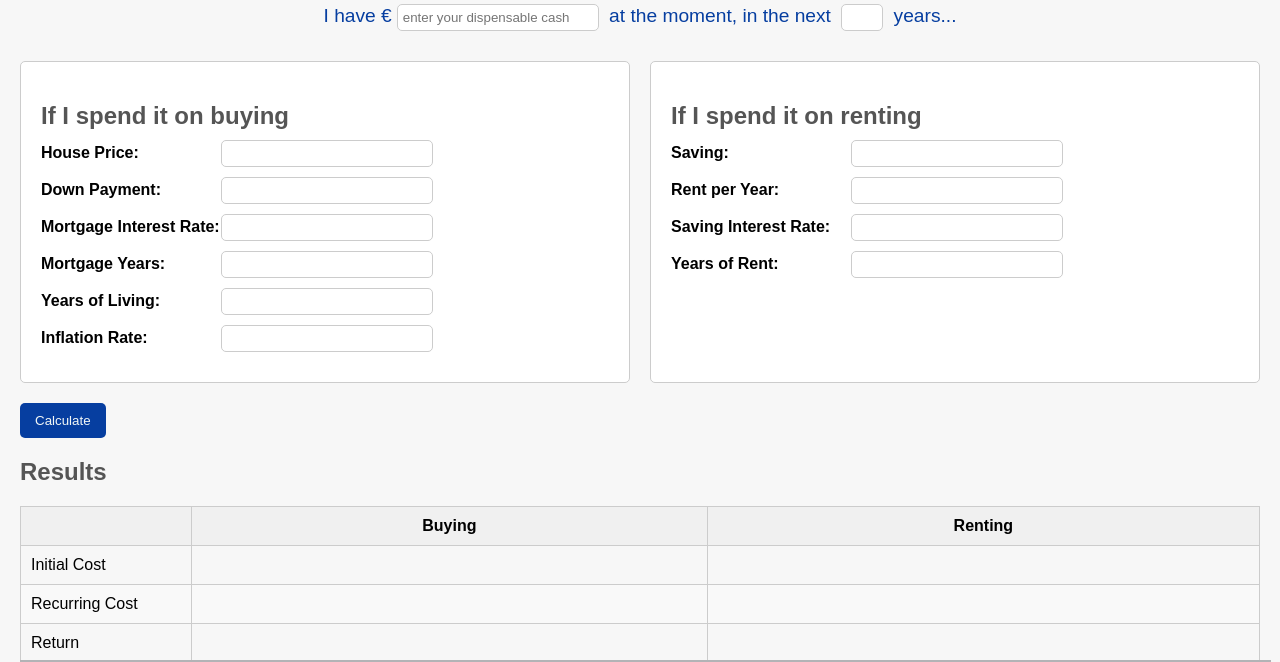
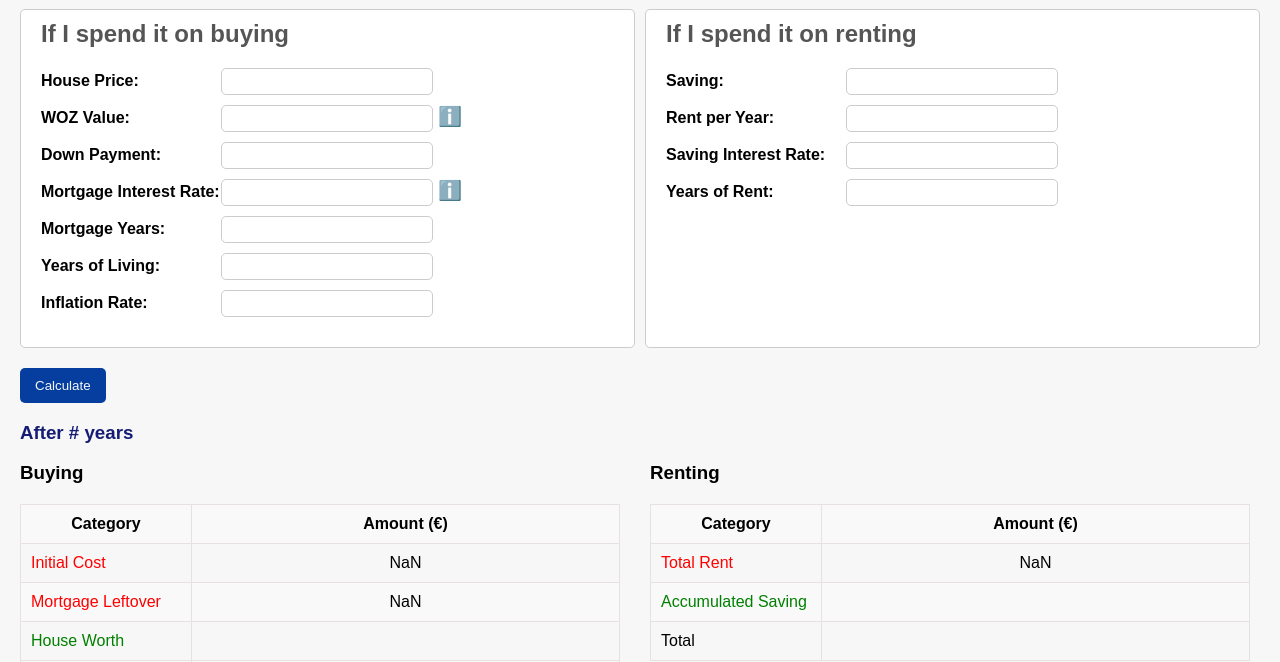
Before and after one commit to SwanyWu/buy-or-rent-nl, a React app: page / in a window 1280 px wide. Shown: the part 96-758 px from the top of the page. Built offline with nearby package versions, Linux system fonts and the light colour scheme.

Commit message:
add tax return calculation and info icon

```diff
--- a/src/BuyForm.js
+++ b/src/BuyForm.js
@@ -1,21 +1,58 @@
+import { useState } from 'react';
 
 function BuyForm({ data, handleChange, years, handleYearsChange, handleCashAtHandChange }) {
+    const [showWozInfoPopup, setShowWozInfoPopup] = useState(false);
+    const [showInterestRateInfoPopup, setShowInterestRateInfoPopup] = useState(false);
+
+    // Function to show the pop-up
+    // const handleMouseEnter = () => {
+    //     setShowInfoPopup(true);
+    // };
+
+    // // Function to hide the pop-up
+    // const handleMouseLeave = () => {
+    //     setShowInfoPopup(false);
+    // };
+
   return (
     <div className="buying-section">
       <h2>If I spend it on buying</h2>
       <label>House Price: </label>
       <input type="number" name="housePrice" value={data.housePrice} onChange={handleChange} />
       <br />
+      <label>WOZ Value: </label>
+      <input type="number" name="wozValue" value={data.wozValue} onChange={handleChange} />
+      <span className="info-icon"
+        onMouseEnter={() => setShowWozInfoPopup(true)}
+        onMouseLeave={() => setShowWozInfoPopup(false)}
+        style={{ marginLeft: '5px', cursor: 'pointer' }}
+      >ℹ️</span>
+      {showWozInfoPopup && (
+          <div className="info-popup">
+            This is to calculate your mortgage interest return. Note that deduction rate is 36.93% for 2023
+          </div>
+        )}
+      <br />
       <label>Down Payment: </label>
       <input
         type="number"
         name="downPayment"
         value={data.downPayment}
-        onChange={handleCashAtHandChange} // Sync with the cash at hand state
+        onChange={handleCashAtHandChange}
       />
       <br />
       <label>Mortgage Interest Rate: </label>
       <input type="number" name="mortgageRate" value={data.mortgageRate} onChange={handleChange} />
+      <span className="info-icon"
+          onMouseEnter={() => setShowInterestRateInfoPopup(true)}
+          onMouseLeave={() => setShowInterestRateInfoPopup(false)}
+        style={{ marginLeft: '5px', cursor: 'pointer' }}
+      >ℹ️</span>
+      {showInterestRateInfoPopup && (
+          <div className="info-popup">
+            Enter 4 if your interest rate is 4%
+          </div>
+        )}
       <br />
       <label>Mortgage Years: </label>
       <input type="number" name="mortgageYears" value={data.mortgageYears} onChange={handleChange} />
--- a/src/Footer.css
+++ b/src/Footer.css
@@ -2,11 +2,12 @@
 .footer {
     background-color: #b2b3b6; /* Dark green background */
     color: white;
-    padding: 8px;
+    padding: 3px;
     text-align: center;
-    position: fixed;
-    width: 96.5%;
-    bottom: 0;
+    position: relative;
+    width: 99%;
+    top: 100%;
+    bottom: -5;
   }
 
   .footer-links a {
@@ -18,5 +19,5 @@
   }
 
   .footer-links a:hover {
-    color: #00ff00; /* Light green hover effect */
+    color: #08138e; /* Light green hover effect */
   }
--- a/src/MyApp.css
+++ b/src/MyApp.css
@@ -24,7 +24,7 @@ body {
 .input-container {
   display: flex;
   justify-content: space-between;
-  gap: 20px;
+  gap: 10px;
 }
 
 .form-container {
@@ -36,20 +36,22 @@ body {
 }
 
 h1 {
-  color: #333;
+  color: #141c75;
+  margin-top: -10px;
   text-align: center;
 }
 
 h2 {
   color: #555;
-  margin-bottom: 10px;
+  margin-top: -10px;
+  margin-bottom: 20px;
 }
 
 .init-text {
   color: #063ea0; /* Light teal for subtitle */
   text-align: center;
   font-size: 1.2em; /* Slightly larger than normal text */
-  margin-bottom: 30px; /* Space below */
+  margin-bottom: 10px; /* Space below */
 }
 
 .result-label {
@@ -89,23 +91,59 @@ button:hover {
 }
 
 /* Table Styling */
+.tables-container {
+  display: flex;
+  justify-content: space-around; /* Adjust the space between the tables */
+  gap: 20px; /* Space between the two tables */
+  margin-top: 10px;
+}
+
+.table-section {
+  flex: 1; /* Allows both tables to take up equal width */
+  margin-right: 10px;
+  margin-top: -20px; /*distance between After x years and tables*/
+  margin-bottom: 20px; /*distance between tables and footer*/
+}
+
 table {
   width: 100%;
   border-collapse: collapse;
   margin-top: 20px;
 }
 
+table {
+  width: 100%;
+  border-collapse: collapse;
+}
+
 th, td {
   padding: 10px;
   text-align: center;
-  border: 1px solid #ccc;
+  border: 1px solid #e7e1e1;
 }
 
 th {
-  background-color: #f0f0f0;
+  background-color: #faf9f9;
   font-weight: bold;
 }
 
 tr:nth-child(even) {
   background-color: #f9f9f9;
 }
+
+.info-popup {
+  position: fixed;
+  top: 230px; /* Adjust this value based on your layout */
+  left: 10; /* Adjust this value to position the popup */
+  background-color: #f9f9f9;
+  border: 1px solid #ccc;
+  padding: 10px;
+  border-radius: 5px;
+  box-shadow: 0 2px 10px rgba(0, 0, 0, 0.1);
+  z-index: 10; /* Ensure it appears above other elements */
+}
+
+.info-icon {
+  font-size: 1.2em; /* Adjust size as needed */
+  color: #0056b3; /* Change the color of the info icon */
+}
--- a/src/MyApp.js
+++ b/src/MyApp.js
@@ -97,9 +97,9 @@ function MyApp() {
 
         {/* Show results table if calculated, otherwise show empty table */}
         {buyResult && rentResult ? (
-          <ResultsTable buyResult={buyResult} rentResult={rentResult} />
+          <ResultsTable years={years} buyResult={buyResult} rentResult={rentResult} />
         ) : (
-          <ResultsTable buyResult={{}} rentResult={{}} />
+          <ResultsTable years={years} buyResult={{}} rentResult={{}} />
         )}
       </div>
 
--- a/src/ResultsTable.js
+++ b/src/ResultsTable.js
@@ -1,42 +1,77 @@
-
-
-const ResultsTable = ({ buyResult, rentResult }) => {
+const ResultsTable = ({ years, buyResult, rentResult }) => {
     return (
       <div>
-      <h2>Results</h2>
+        <h3 style={{ color: '#141c75' }}>After # {years} {years === 1 ? 'year' : 'years'}</h3>
+
+        <div className="tables-container">
+          {/* Buying Table */}
+          <div className="table-section">
+            <h3>Buying</h3>
             <table border="1">
                 <thead>
                     <tr>
-            <th> </th>
-            <th>Buying</th>
-            <th>Renting</th>
+                    <th>Category</th>
+                    <th>Amount (€)</th>
                     </tr>
                 </thead>
                 <tbody>
+                    {/* Red-colored rows */}
                     <tr>
-            <td className="result-label">Initial Cost</td>
-            {/* in order to show an example output with default value */}
-            <td>{buyResult ? buyResult.initialCost : '0.00'}</td>
-            <td>{rentResult ? rentResult.initialCost : '0.00'}</td>
+                    <td className="result-label" style={{ color: 'red' }}>Initial Cost</td>
+                    <td>{buyResult ? -buyResult.initialCost : '0.00'}</td>
                     </tr>
                     <tr>
-            <td className="result-label">Recurring Cost</td>
-            <td>{buyResult ? buyResult.recurringCost : '0.00'}</td>
-            <td>{rentResult ? rentResult.recurringCost : '0.00'}</td>
+                    <td className="result-label" style={{ color: 'red' }}>Mortgage Leftover</td>
+                    <td>{buyResult ? -buyResult.mortgageLeftover : '0.00'}</td>
+                    </tr>
+
+                    {/* Green-colored rows */}
+                    <tr>
+                    <td className="result-label" style={{ color: 'green' }}>House Worth</td>
+                    <td>{buyResult ? buyResult.futureHousePrice : '0.00'}</td>
                     </tr>
                     <tr>
-            <td className="result-label">Return</td>
-            <td>{buyResult ? buyResult.return : '0.00'}</td>
-            <td>{rentResult ? rentResult.return : '0.00'}</td>
+                    <td className="result-label" style={{ color: 'green' }}>Tax Return</td>
+                    <td>{buyResult ? buyResult.taxReturn : '0.00'}</td>
                     </tr>
+                    <tr style={{ borderTop: '1.5px solid black' }}>
+                    <td className="result-label" style={{ color: 'black' }}>Total</td>
+                    <td>{buyResult ? buyResult.total : '0.00'}</td>
+                    </tr>
+                </tbody>
+            </table>
+          </div>
+
+          {/* Renting Table */}
+          <div className="table-section">
+            <h3>Renting</h3>
+            <table border="1">
+                <thead>
                     <tr>
-            <td className="result-label">Total</td>
-            <td>{buyResult ? buyResult.total : '0.00'}</td>
+                    <th>Category</th>
+                    <th>Amount (€)</th>
+                    </tr>
+                </thead>
+                <tbody>
+                    {/* Red-colored rows */}
+                    <tr>
+                    <td className="result-label" style={{ color: 'red' }}>Total Rent</td>
+                    <td>{rentResult ? -rentResult.totalRent : '0.00'}</td>
+                    </tr>
+                    {/* Green-colored rows */}
+                    <tr>
+                    <td className="result-label" style={{ color: 'green' }}>Accumulated Saving</td>
+                    <td>{rentResult ? rentResult.futureSaving : '0.00'}</td>
+                    </tr>
+                    <tr style={{ borderTop: '1.5px solid black' }}>
+                    <td className="result-label" style={{ color: 'black' }}>Total</td>
                     <td>{rentResult ? rentResult.total : '0.00'}</td>
                     </tr>
                 </tbody>
             </table>
           </div>
+        </div>
+      </div>
     );
   };
 
--- a/src/calculation.js
+++ b/src/calculation.js
@@ -1,17 +1,36 @@
 export const calculateBuy = (buyData, years) => {
-    const cashAtHand = parseFloat(buyData.downPayment) || 0; // Use downPayment as cashAtHand
+    // expense: mortgage leftover
+    const downPayment = parseFloat(buyData.downPayment) || 0;
     const housePrice = parseFloat(buyData.housePrice) || 0;
+    const mortgageRate = (parseFloat(buyData.mortgageRate) || 0) / 100;
+    const mortgageYears = parseFloat(buyData.mortgageYears) || 0;
+    const yearsOfLiving = parseInt(years) || 0;
+    // Loan principal: House price minus down payment
+    const loanAmount = housePrice - downPayment;
+    const monthlyRate = mortgageRate / 12;
+    const totalPayments = mortgageYears * 12;
+    const paymentsMade = yearsOfLiving * 12;
+    // Remaining mortgage balance (loan balance) after `paymentsMade` payments
+    const mortgageLeftover = loanAmount * ((Math.pow(1 + monthlyRate, totalPayments) - Math.pow(1 + monthlyRate, paymentsMade)) / (Math.pow(1 + monthlyRate, totalPayments) - 1));
+
+    // return
     const inflationRate = (parseFloat(buyData.inflationRate) || 0) / 100;
-    const yearsOfLiving = parseInt(years) || 0;
-
-    const recurringCost = ((housePrice - cashAtHand) / (parseInt(buyData.mortgageYears) || 1)).toFixed(2);
     const futureHousePrice = (housePrice * Math.pow(1 + inflationRate, yearsOfLiving)).toFixed(2);
 
+    // tax deduction
+    const wozValue = parseFloat(buyData.wozValue) || 0;
+    const annualInterest = mortgageRate * loanAmount;
+    const propertyTaxRate = 0.45/100;
+    const propertyAnnualTax = wozValue * propertyTaxRate;
+    const deductableIncome = annualInterest - propertyAnnualTax;
+    const taxReturn = deductableIncome * 0.369 * yearsOfLiving;
+
     const result = {
-        initialCost: cashAtHand.toFixed(2),
-        recurringCost: recurringCost,
-        return: futureHousePrice,
-        total: (parseFloat(cashAtHand) + parseFloat(recurringCost)).toFixed(2),
+        initialCost: downPayment.toFixed(2),
+        mortgageLeftover: mortgageLeftover.toFixed(2),
+        futureHousePrice: futureHousePrice,
+        taxReturn: taxReturn.toFixed(2),
+        total: (futureHousePrice - mortgageLeftover - downPayment).toFixed(2),
     };
 
     return result;
@@ -25,14 +44,15 @@ export const calculateRent = (rentData, years) => {
     const savingInterestRate = (parseFloat(rentData.savingInterestRate) || 0) / 100;
     const yearsOfRent = parseInt(years) || 0;
 
-    const recurringCost = (rentPerYear * yearsOfRent).toFixed(2);
+    const totalRent = (rentPerYear * yearsOfRent).toFixed(2);
     const futureSaving = (saving * Math.pow(1 + savingInterestRate, yearsOfRent)).toFixed(2);
 
+    const total = futureSaving - totalRent;
+
     const result = {
-        initialCost: '0.00',
-        recurringCost: recurringCost,
-        return: futureSaving,
-        total: recurringCost,
+        totalRent: totalRent,
+        futureSaving: futureSaving,
+        total: total.toFixed(2)
     };
 
     return result;
```
Also changed, not shown: src/ButtonGroup.js (deleted, +0 -12 lines). Lines whose indentation alone changed are shown as unchanged.
